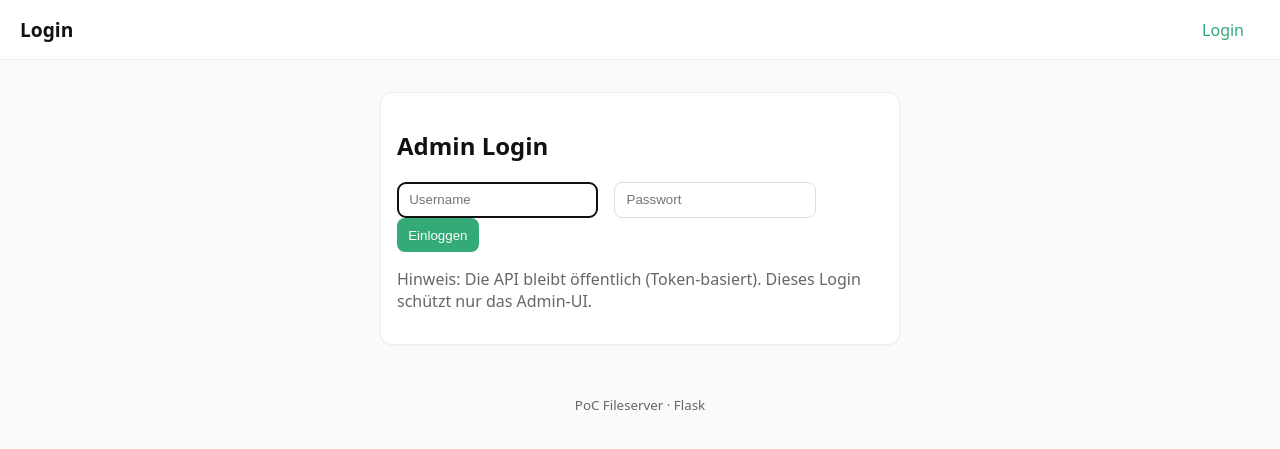
After one commit to sepp-meyer/files-api, a Flask app: page /admin/login in a window 1280 px wide. The commit adds this page. Shown: the top 449 px of the page. Run offline with Flask 3, Linux system fonts and the light colour scheme.

Commit message:
Passwort als Admin gesetzt

```diff
--- a/fileserver/routes/__init__.py
+++ b/fileserver/routes/__init__.py
@@ -4,4 +4,4 @@ from flask import Blueprint
 admin_bp = Blueprint('admin', __name__, url_prefix='/admin')  # << Präfix
 api_bp = Blueprint('api', __name__, url_prefix='/api')
 
-from . import admin, api  # noqa: E402,F401
+from . import admin, api, admin_auth  # noqa: E402,F401
--- /dev/null
+++ b/fileserver/routes/admin_auth.py
@@ -0,0 +1,70 @@
+# fileserver/routes/admin_auth.py
+from flask import (
+    render_template, request, redirect, url_for, session, g
+)
+from urllib.parse import urlparse, urljoin
+from werkzeug.security import check_password_hash
+from . import admin_bp
+from ..models import db, AdminUser
+
+SESSION_KEY = "admin_user_id"
+
+def _get_current_admin():
+    uid = session.get(SESSION_KEY)
+    if not uid:
+        return None
+    return AdminUser.query.get(uid)
+
+def _is_safe_next(target: str | None) -> bool:
+    """
+    Erlaubt nur Weiterleitungen innerhalb derselben Domain (gegen Open Redirects).
+    """
+    if not target:
+        return False
+    ref = urlparse(request.host_url)
+    test = urlparse(urljoin(request.host_url, target))
+    return (test.scheme in ("http", "https") and ref.netloc == test.netloc)
+
+# Nur fürs Admin-Blueprint ausführen (nicht global)
+@admin_bp.before_request
+def require_admin_login():
+    g.admin = _get_current_admin()
+
+    # Login-/Logout-Endpoints ohne Login erlauben
+    allowed = {"admin.login", "admin.login_post", "admin.logout"}
+    if request.endpoint in allowed:
+        return
+
+    # Alles andere unter /admin/* nur mit Login
+    if not g.admin:
+        # „next“ so schlank wie möglich (Pfad inkl. Query)
+        next_url = request.full_path if request.query_string else request.path
+        return redirect(url_for("admin.login", next=next_url))
+
+@admin_bp.get("/login")
+def login():
+    if _get_current_admin():
+        return redirect(url_for("admin.index"))
+    return render_template("admin/login.html", title="Login")
+
+@admin_bp.post("/login")
+def login_post():
+    username = request.form.get("username", "").strip()
+    password = request.form.get("password", "")
+    next_url = request.args.get("next")
+
+    user = AdminUser.query.filter_by(username=username).first()
+    if not user or not check_password_hash(user.password_hash, password):
+        return render_template("admin/login.html", title="Login", error="Ungültige Zugangsdaten."), 401
+
+    session[SESSION_KEY] = user.id
+
+    # sichere Weiterleitung nur auf gleiche Host-Domain
+    if _is_safe_next(next_url):
+        return redirect(next_url)
+    return redirect(url_for("admin.index"))
+
+@admin_bp.get("/logout")
+def logout():
+    session.pop(SESSION_KEY, None)
+    return redirect(url_for("admin.login"))
--- a/fileserver/routes/api.py
+++ b/fileserver/routes/api.py
@@ -6,6 +6,10 @@ from flask import jsonify, url_for, abort, send_file, make_response, redirect, r
 from . import api_bp
 from ..models import File
 from ..utils import require_token, sign_download, verify_signature
+
+@api_bp.get("/healthz")
+def healthz():
+    return jsonify({"status": "ok"}), 200
 
 @api_bp.get("/files")
 @require_token(scopes_required=("read",))
--- /dev/null
+++ b/fileserver/templates/admin/login.html
@@ -0,0 +1,19 @@
+{% extends "base.html" %}
+{% block content %}
+<section class="card" style="max-width:520px;margin:2rem auto;">
+  <h2>Admin Login</h2>
+  {% if error %}
+    <p style="color:#c33;"><strong>{{ error }}</strong></p>
+  {% endif %}
+  <form method="post" action="{{ url_for('admin.login', next=request.args.get('next')) }}">
+    <div class="row">
+      <input name="username" placeholder="Username" required autofocus>
+      <input name="password" type="password" placeholder="Passwort" required>
+    </div>
+    <button type="submit">Einloggen</button>
+  </form>
+  <p style="color:#666;margin-top:1rem;">
+    Hinweis: Die API bleibt öffentlich (Token-basiert). Dieses Login schützt nur das Admin-UI.
+  </p>
+</section>
+{% endblock %}
--- a/fileserver/templates/base.html
+++ b/fileserver/templates/base.html
@@ -10,9 +10,15 @@
     <header>
       <h1>{{ title or "Fileserver Admin" }}</h1>
       <nav>
-        <a href="{{ url_for('admin.index') }}">Upload & Dateien</a>
-        <a href="{{ url_for('admin.admin_tokens') }}">API Tokens</a>
-        <a href="{{ url_for('admin.rendering_overview') }}">Rendering</a>
+        {% if g.admin %}
+          <a href="{{ url_for('admin.index') }}">Upload & Dateien</a>
+          <a href="{{ url_for('admin.admin_tokens') }}">API Tokens</a>
+          <a href="{{ url_for('admin.rendering_overview') }}">Rendering</a>
+          <span style="margin-left:1rem;color:#666;">Angemeldet als <strong>{{ g.admin.username }}</strong></span>
+          <a href="{{ url_for('admin.logout') }}" style="margin-left:1rem;">Logout</a>
+        {% else %}
+          <a href="{{ url_for('admin.login') }}">Login</a>
+        {% endif %}
       </nav>
     </header>
     <main>
```
Also changed, not shown: fileserver/app.py (+19 -1 lines), fileserver/models.py (+19 -0 lines).
